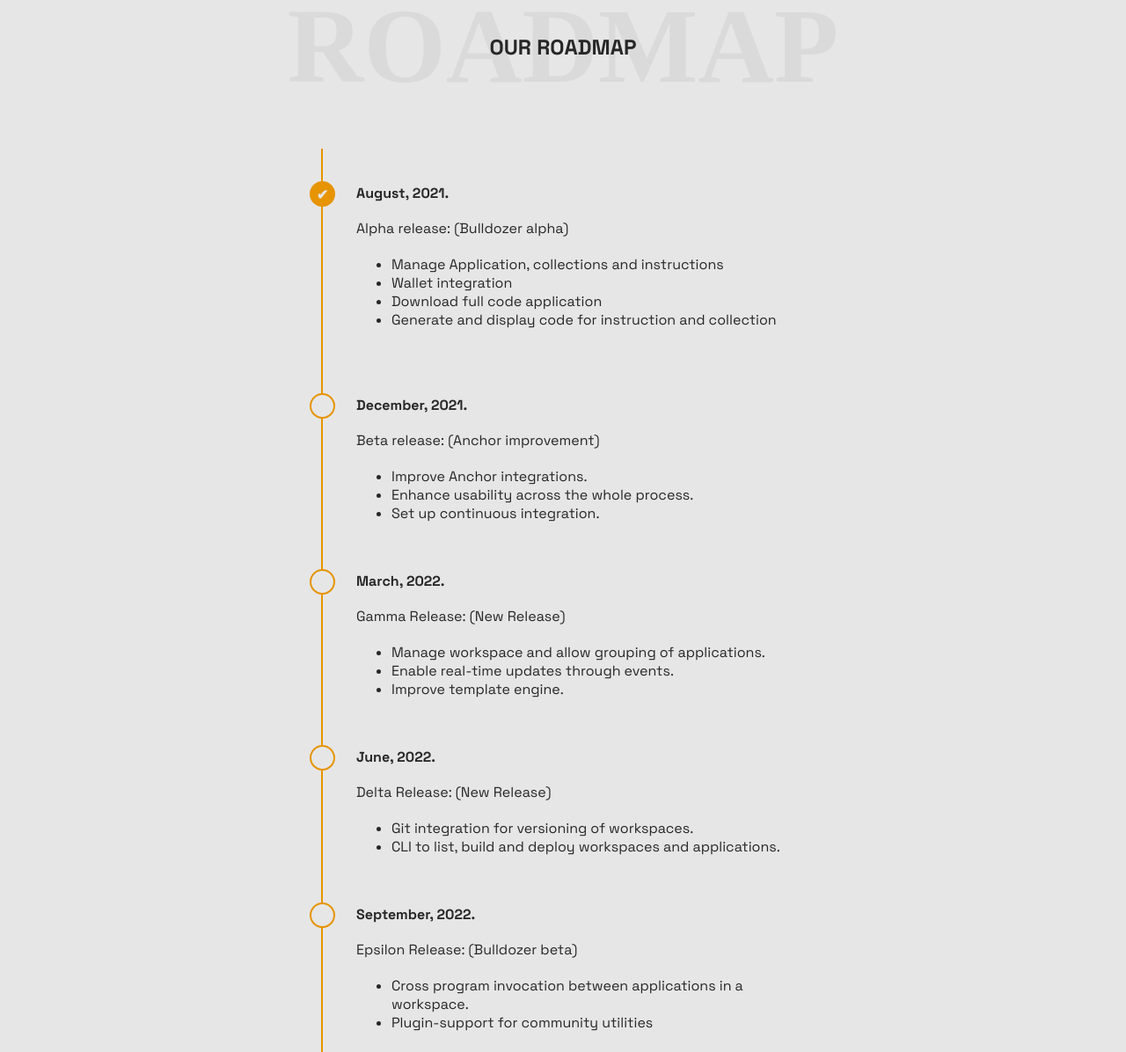
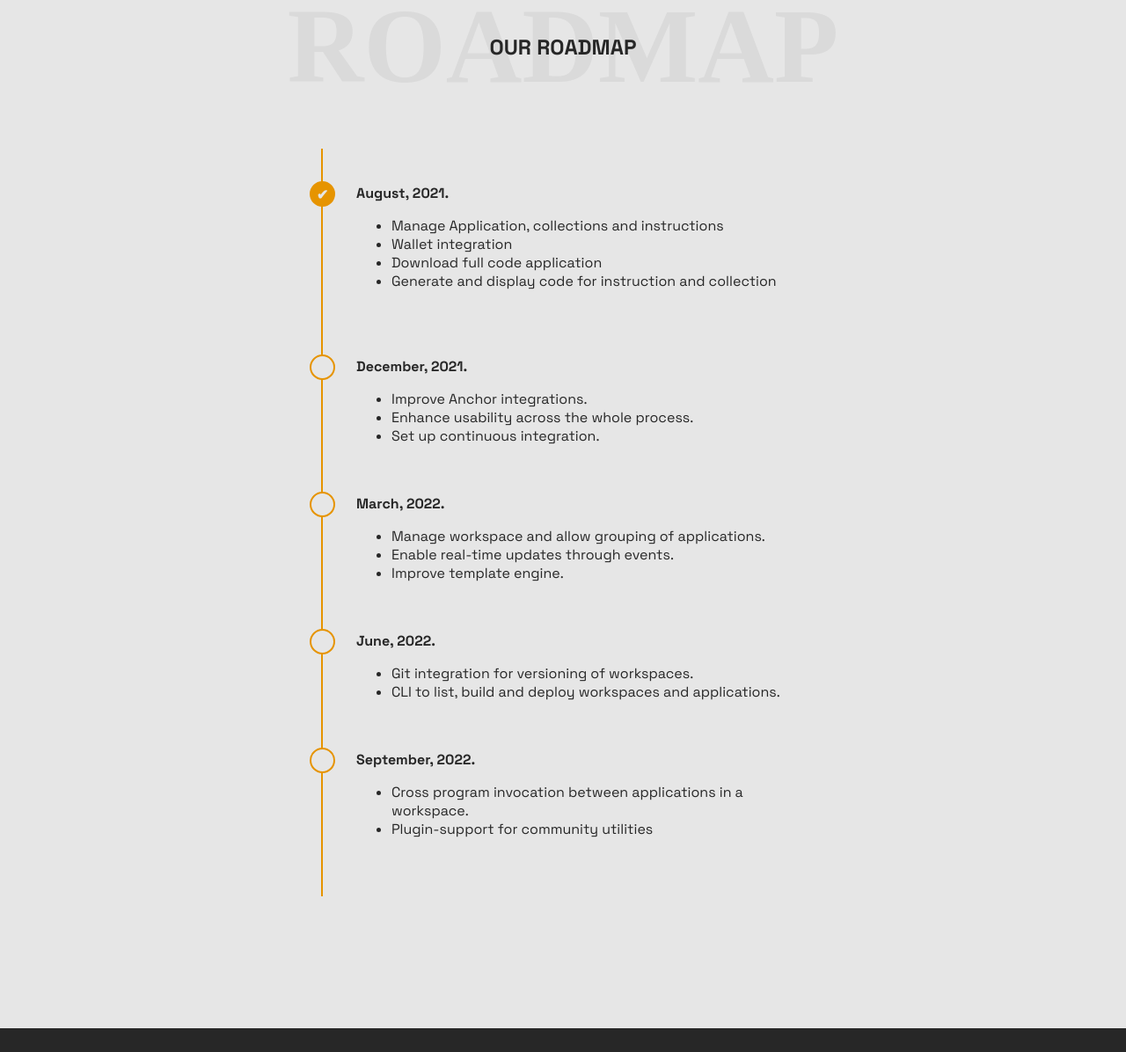
Before and after one commit to heavy-duty/landing, a website: page index.html in a window 1280 px wide. Shown: the part 668-1864 px from the top of the page at 88% size. Drawn offline with Linux system fonts and the light colour scheme; grey boxes are pictures that could not be loaded; a web font is replaced by a local one.

Commit message:
feat(roadmap): wrong subtitle removed

```diff
--- a/index.html
+++ b/index.html
@@ -88,7 +88,6 @@
               <div class="roadmap-step-head mb-10 completed">
                 <span>August, 2021.</span>
               </div>
-              <p>Alpha release: (Bulldozer alpha)</p>
               <ul>
                 <li>Manage Application, collections and instructions</li>
                 <li>Wallet integration</li>
@@ -105,7 +104,6 @@
               <div class="roadmap-step-head mb-10">
                 <span>December, 2021.</span>
               </div>
-              <p>Beta release: (Anchor improvement)</p>
               <ul>
                 <li>Improve Anchor integrations.</li>
                 <li>Enhance usability across the whole process.</li>
@@ -119,7 +117,6 @@
               <div class="roadmap-step-head mb-10">
                 <span>March, 2022.</span>
               </div>
-              <p>Gamma Release: (New Release)</p>
               <ul>
                 <li>Manage workspace and allow grouping of applications.</li>
                 <li>Enable real-time updates through events.</li>
@@ -133,7 +130,6 @@
               <div class="roadmap-step-head mb-10">
                 <span>June, 2022.</span>
               </div>
-              <p>Delta Release: (New Release)</p>
               <ul>
                 <li>Git integration for versioning of workspaces.</li>
                 <li>
@@ -148,7 +144,6 @@
               <div class="roadmap-step-head mb-10">
                 <span>September, 2022.</span>
               </div>
-              <p>Epsilon Release: (Bulldozer beta)</p>
               <ul>
                 <li>
                   Cross program invocation between applications in a workspace.
```
